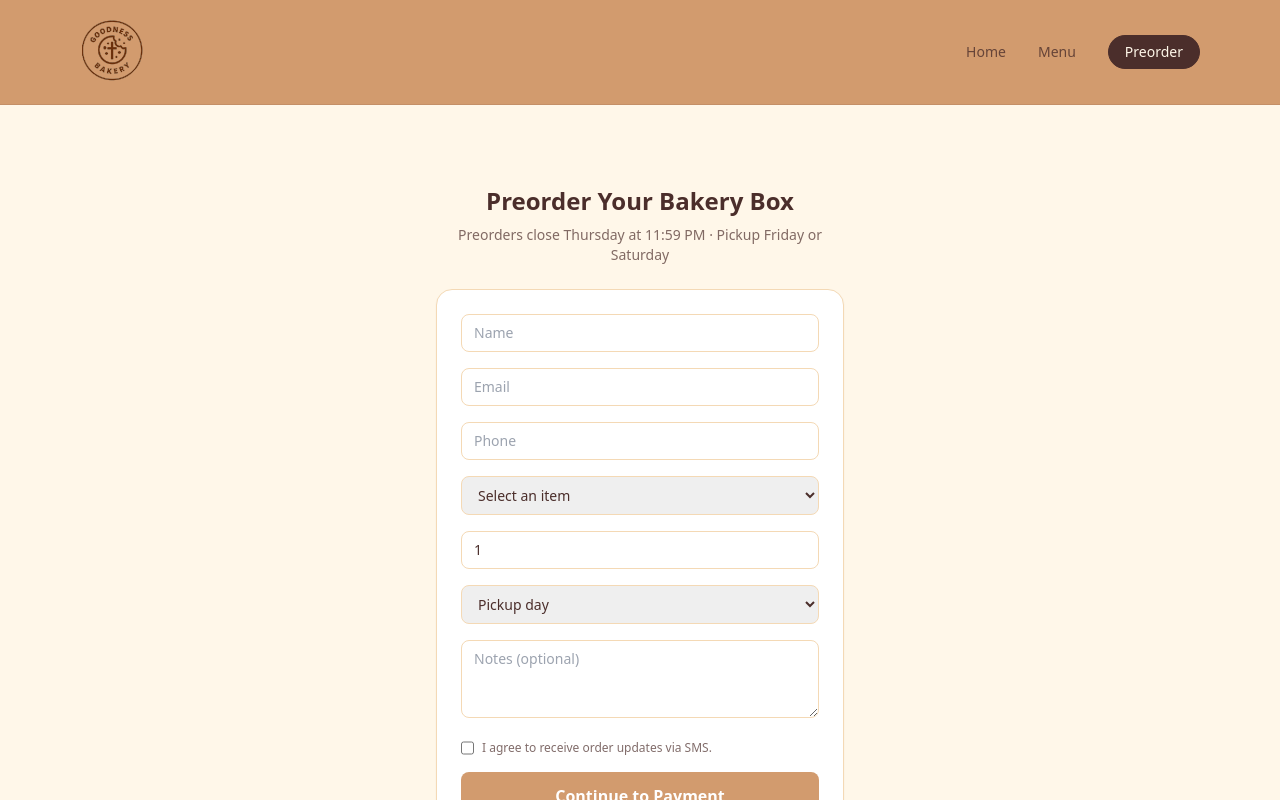
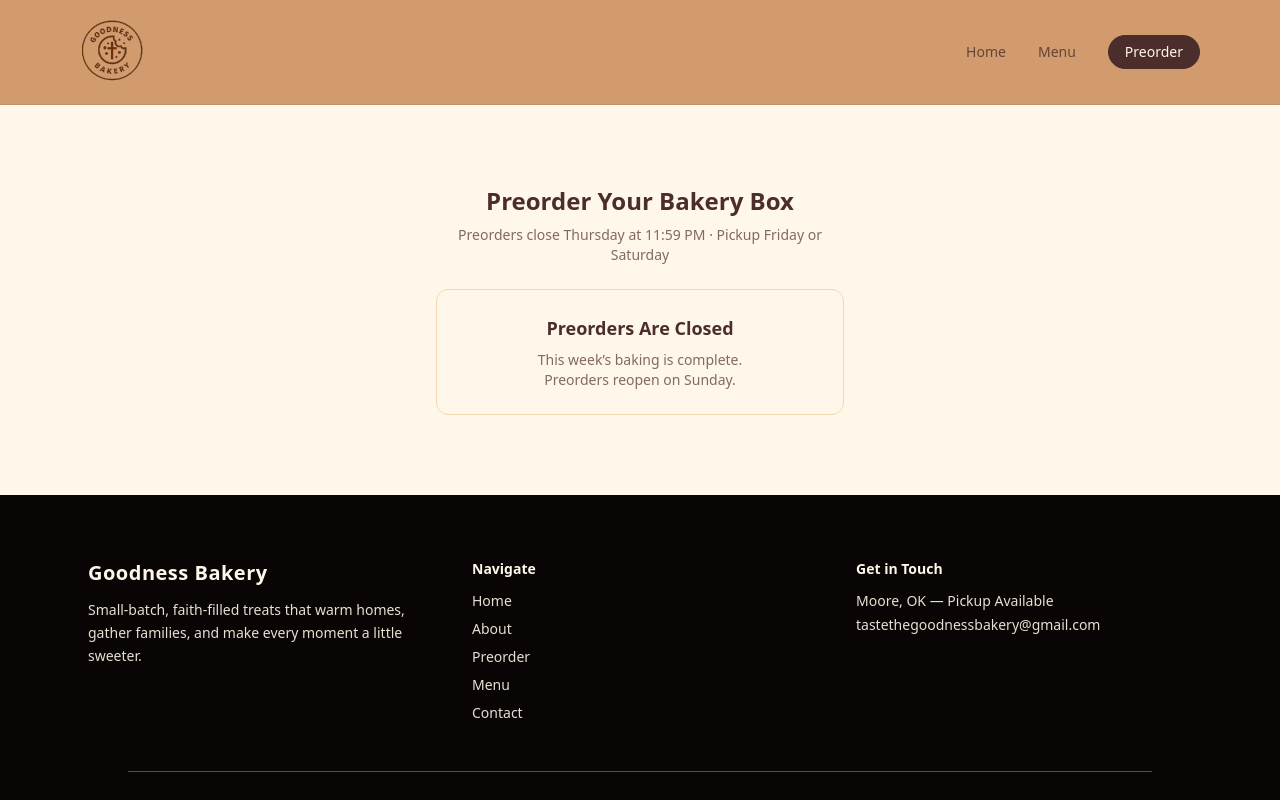
Before and after one commit to devwithdesiree/goodness-bakery, a React (Vite) app: page /preorder in a window 1280 px wide. Shown: the top 800 px of the page. Built offline with nearby package versions, Linux system fonts and the light colour scheme.

Commit message:
close pre orders for now

```diff
--- a/src/pages/PreorderPage.tsx
+++ b/src/pages/PreorderPage.tsx
@@ -18,7 +18,7 @@
    PREORDER WINDOW LOGIC
 ------------------------------------------- */
 function isPreorderOpen() {
-  const FORCE_CLOSED = false;
+  const FORCE_CLOSED = true;
   if (FORCE_CLOSED) return false;
   const now = new Date();
   const day = now.getDay(); // 0 = Sunday
```
